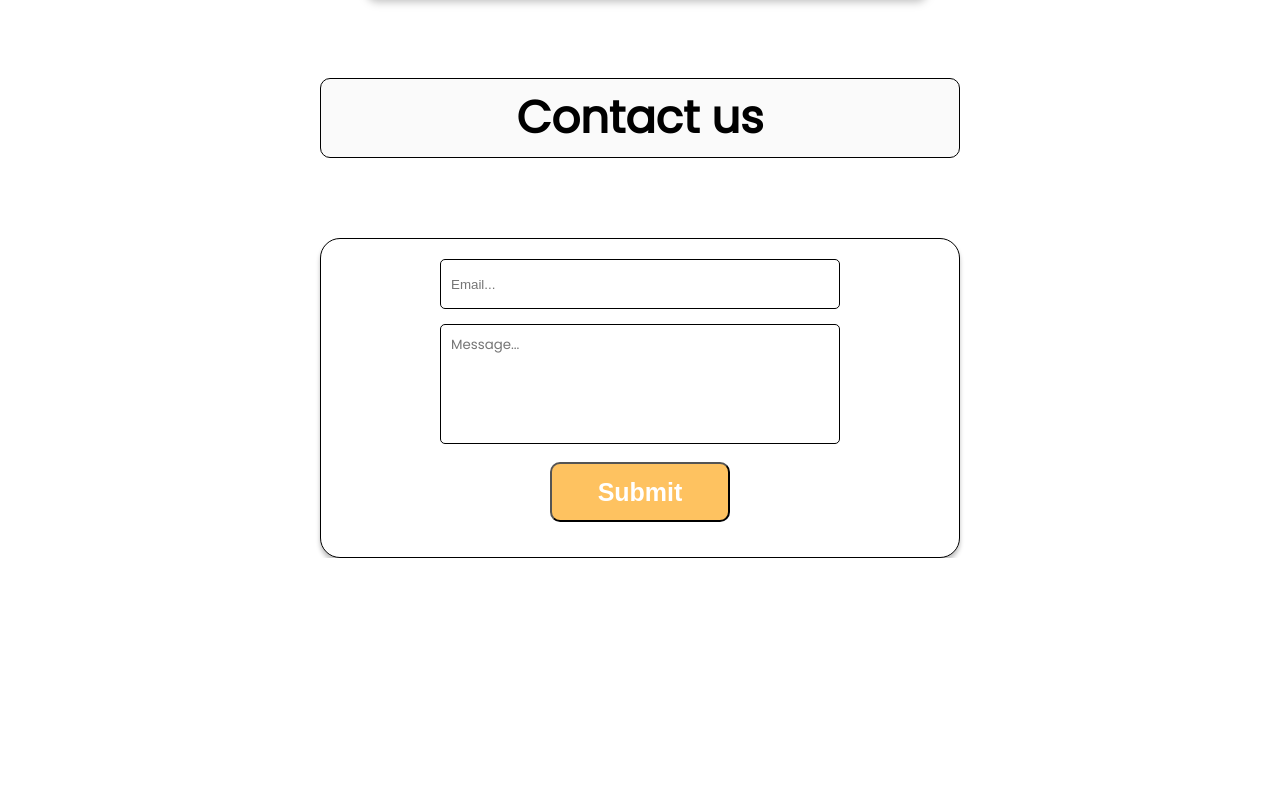
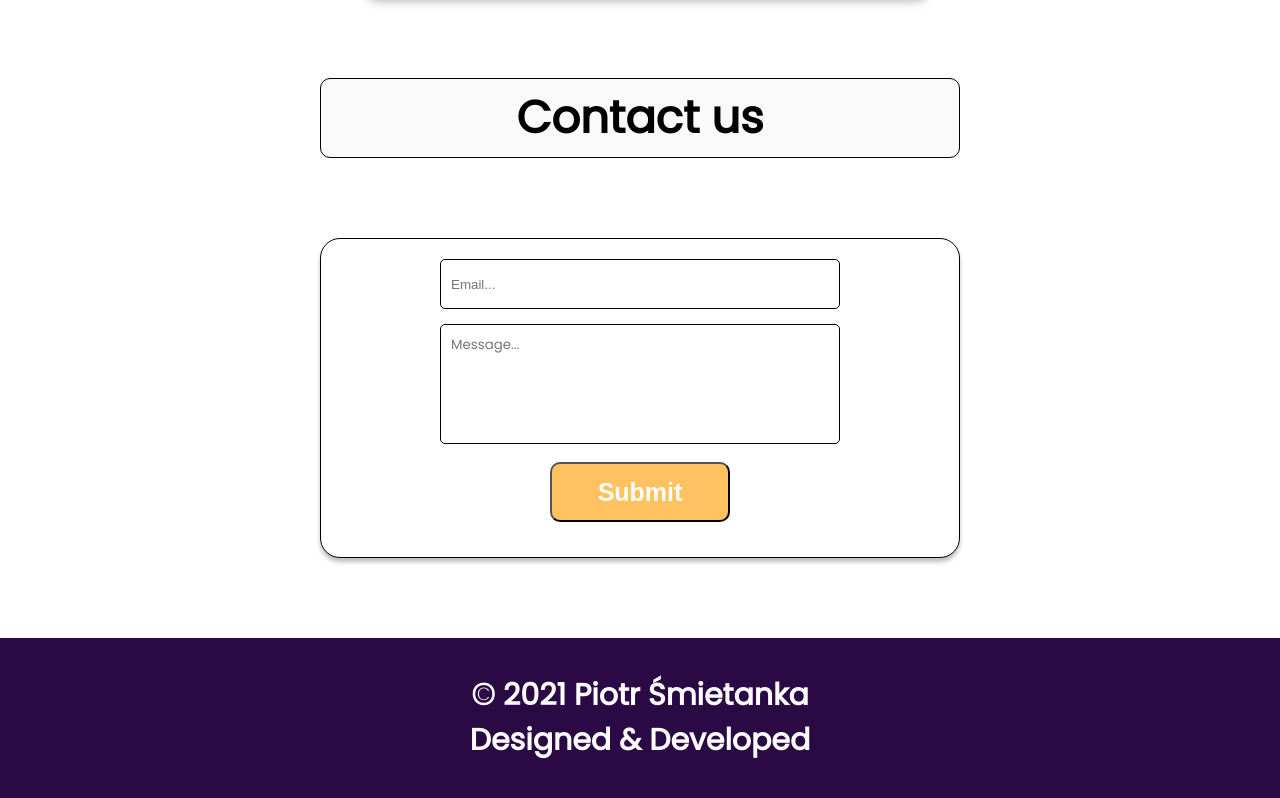
Before and after one commit to petercreams/edu-platform, a Next.js app: page / in a window 1280 px wide. Shown: the part 4650-5448 px from the top of the page. Before the commit the page ends 5208 px from the top, so only its background shows below. Built offline with nearby package versions, Linux system fonts and the light colour scheme.

Commit message:
feat: add footer

```diff
--- a/pages/index.js
+++ b/pages/index.js
@@ -4,6 +4,7 @@ import CardContact from "../components/Home/CardContact";
 import CardInfo from "../components/Home/CardInfo";
 import CardReferences from "../components/Home/CardReferences";
 import CardTeacher from "../components/Home/CardTeacher";
+import Footer from "../components/Home/Footer";
 import Navbar from "../components/Home/Navbar";
 import PaperContainer from "../components/Home/PaperContainer";
 import TitleCard from "../components/Home/TitleCard";
@@ -149,6 +150,13 @@ export default function Home() {
                 <CardContact />
               </div>
             </section>
+
+            <footer>
+            <div className={styles.footer_container}>
+            <Footer />
+            </div>
+
+            </footer>
           </PaperContainer>
         </Backdrop>
       </main>
--- a/styles/index.module.scss
+++ b/styles/index.module.scss
@@ -123,3 +123,9 @@
 .form_container {
   margin: 0 auto;
 }
+
+/// *** Footer section ***
+
+.footer_container {
+    margin-top: 8rem;
+}
```
